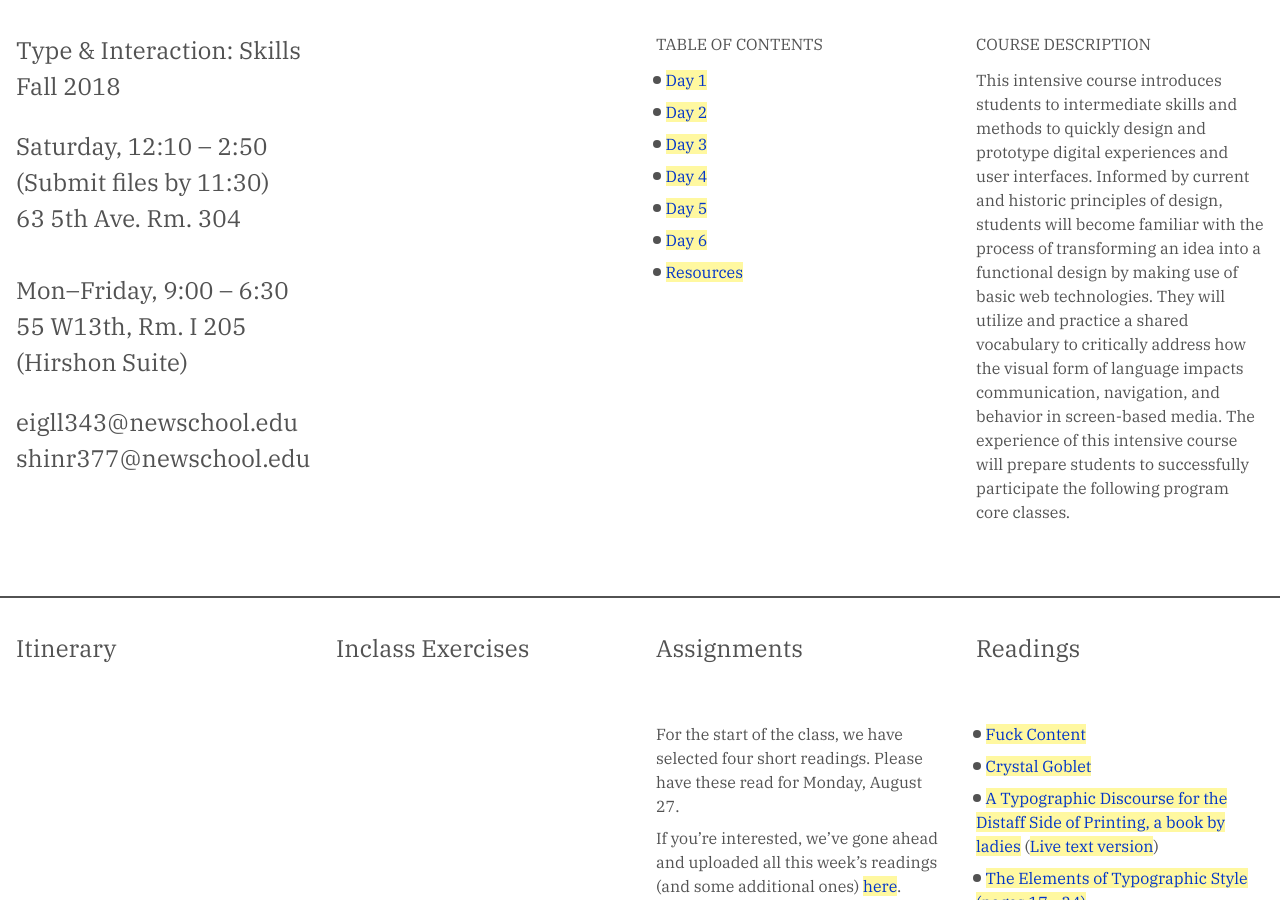
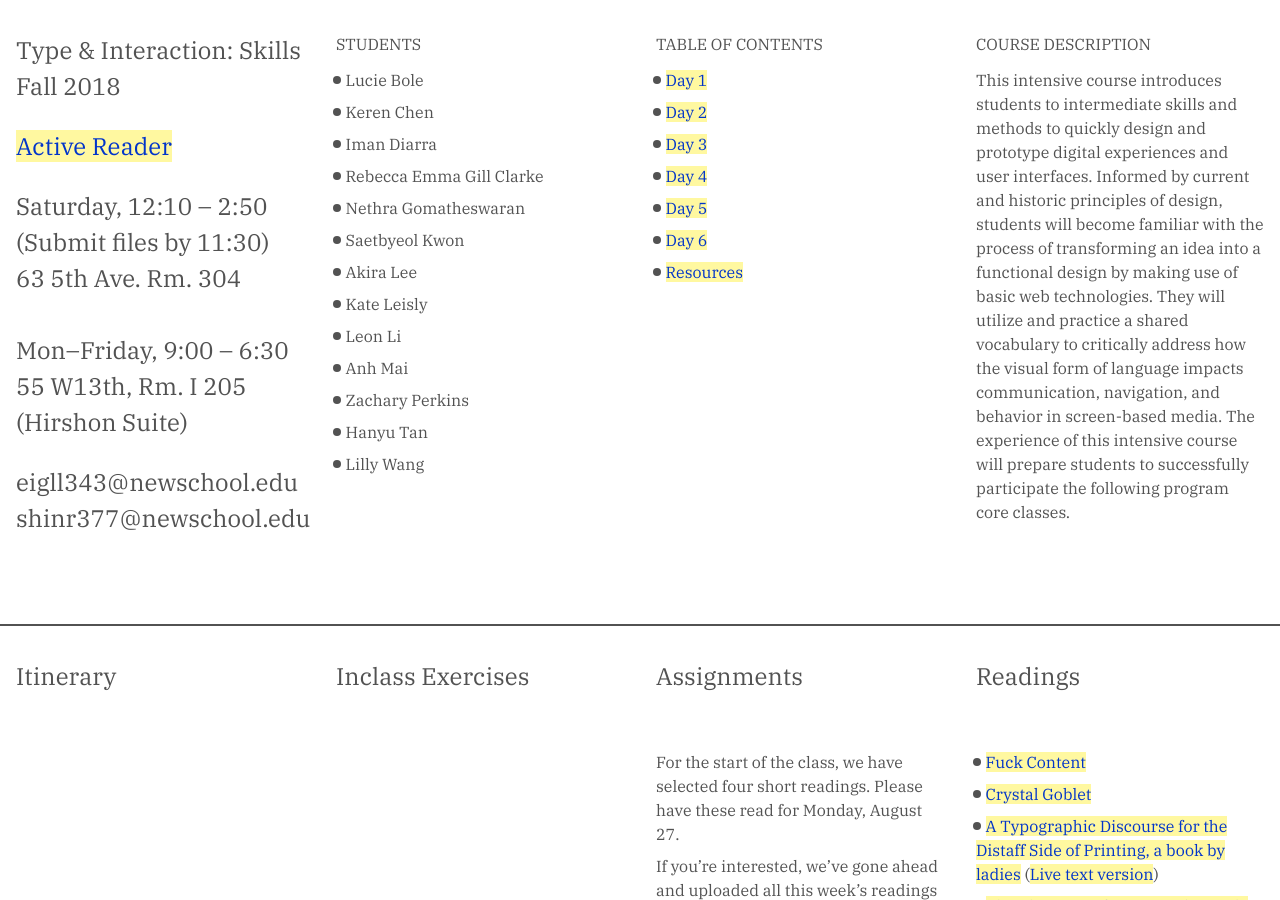
Before and after one commit to leigler/type-interaction, a Jekyll site: the page built from index.md, in a window 1280 px wide and 900 px high. Built offline with Jekyll 4.4.1, drawn with Linux system fonts in a browser that asks for light colours.

Commit message:
active reader update

```diff
--- a/_includes/header.html
+++ b/_includes/header.html
@@ -2,10 +2,28 @@
 	<div class="column">
 		<h1>{{ page.title }}</h1>
 		<h2>{{ page.year }}</h2>
+		<h2><a href="http://teachinginter.net/reader/" target="_blank">Active Reader</a></h2>
 		<h2>{{ page.location }}</h2>
 		<h2>{{ page.contact }}</h2>
 	</div>
-	<div class="column disappear"></div>
+	<div class="column">
+		<h3>Students</h3>
+		<ul>
+			<li>Lucie Bole</li>
+			<li>Keren Chen</li>
+			<li>Iman Diarra</li>
+			<li>Rebecca Emma Gill Clarke</li>
+			<li>Nethra Gomatheswaran</li>
+			<li>Saetbyeol Kwon</li>
+			<li>Akira Lee</li>
+			<li>Kate Leisly</li>
+			<li>Leon Li</li>
+			<li>Anh Mai</li>
+			<li>Zachary Perkins</li>
+			<li>Hanyu Tan</li>
+			<li>Lilly Wang</li>
+		</ul>
+	</div>
 	<div class="column">
 		{% if site.collections.size > 3 %}
 		{% comment %} 3 bc posts, day_0, and presentations all count as collections {% endcomment %}
--- a/index.md
+++ b/index.md
@@ -5,7 +5,7 @@ year: "Fall 2018"
 location: "Saturday, 12:10 – 2:50<br>(Submit files by 11:30)<br>63 5th Ave. Rm. 304<br><br>Mon–Friday, 9:00 – 6:30 <br>55 W13th, Rm. I 205<br>(Hirshon Suite)"
 contact: "eigll343@newschool.edu<br>shinr377@newschool.edu"
 software: ["[Sublime Text](https://www.sublimetext.com/3)", "[Sketch App](http://sketchapp.com/)"]
-resources: ["[Class Syllabus](assets/docs/PMCD_5000_EIGLER-HARDING_SHINDE_F18.pdf)", "[Class Google Drive  ](https://drive.google.com/drive/folders/1ZQ0fJ3U7UB_Pc33-t2hlZx7exY2pGSSh?usp=sharing)", "[Class&rsquo; are.na](https://www.are.na/lukas-eigler-harding/typography-interaction-1-skills-intensive)", "<em>Programming</em>","[Raw Text to HTML Converter](https://www.textfixer.com/html/)", "[Stack Overflow](https://stackoverflow.com/)", "[w3 schools](https://www.w3schools.com/)", "[Learn CSS](http://learnlayout.com/)", "[Code Academy — HTML](https://www.codecademy.com/learn/learn-html)", "[Shaw Howe, Learn HTML/CSS](https://learn.shayhowe.com/)", "[Code Academy – CSS](https://www.codecademy.com/learn/learn-css)", "[Code Academy - Javascript](https://www.codecademy.com/learn/learn-javascript)", "[Code Academy - JQuery](https://www.codecademy.com/learn/learn-jquery)", "[Dev Docs](http://devdocs.io/)", "<em>Fonts & Open Source</em>", "[Google Fonts](https://fonts.google.com/)", "[Use & Modify](http://usemodify.com/)", "[Velvetyne](http://www.velvetyne.fr/)", "[Open Foundry](http://open-foundry.com/hot30)"]
+resources: ["[Active Reader](http://teachinginter.net/reader/)", "[Class Syllabus](assets/docs/PMCD_5000_EIGLER-HARDING_SHINDE_F18.pdf)", "[Class Google Drive  ](https://drive.google.com/drive/folders/1ZQ0fJ3U7UB_Pc33-t2hlZx7exY2pGSSh?usp=sharing)", "[Class&rsquo; are.na](https://www.are.na/lukas-eigler-harding/typography-interaction-1-skills-intensive)", "<em>Programming</em>","[Raw Text to HTML Converter](https://www.textfixer.com/html/)", "[Stack Overflow](https://stackoverflow.com/)", "[w3 schools](https://www.w3schools.com/)", "[Learn CSS](http://learnlayout.com/)", "[Code Academy — HTML](https://www.codecademy.com/learn/learn-html)", "[Shaw Howe, Learn HTML/CSS](https://learn.shayhowe.com/)", "[Code Academy – CSS](https://www.codecademy.com/learn/learn-css)", "[Code Academy - Javascript](https://www.codecademy.com/learn/learn-javascript)", "[Code Academy - JQuery](https://www.codecademy.com/learn/learn-jquery)", "[Dev Docs](http://devdocs.io/)", "<em>Fonts & Open Source</em>", "[Google Fonts](https://fonts.google.com/)", "[Use & Modify](http://usemodify.com/)", "[Velvetyne](http://www.velvetyne.fr/)", "[Open Foundry](http://open-foundry.com/hot30)"]
 
 ---
 
```
Also changed, not shown: _day_6/3-readings.md (+1 -1 lines).
